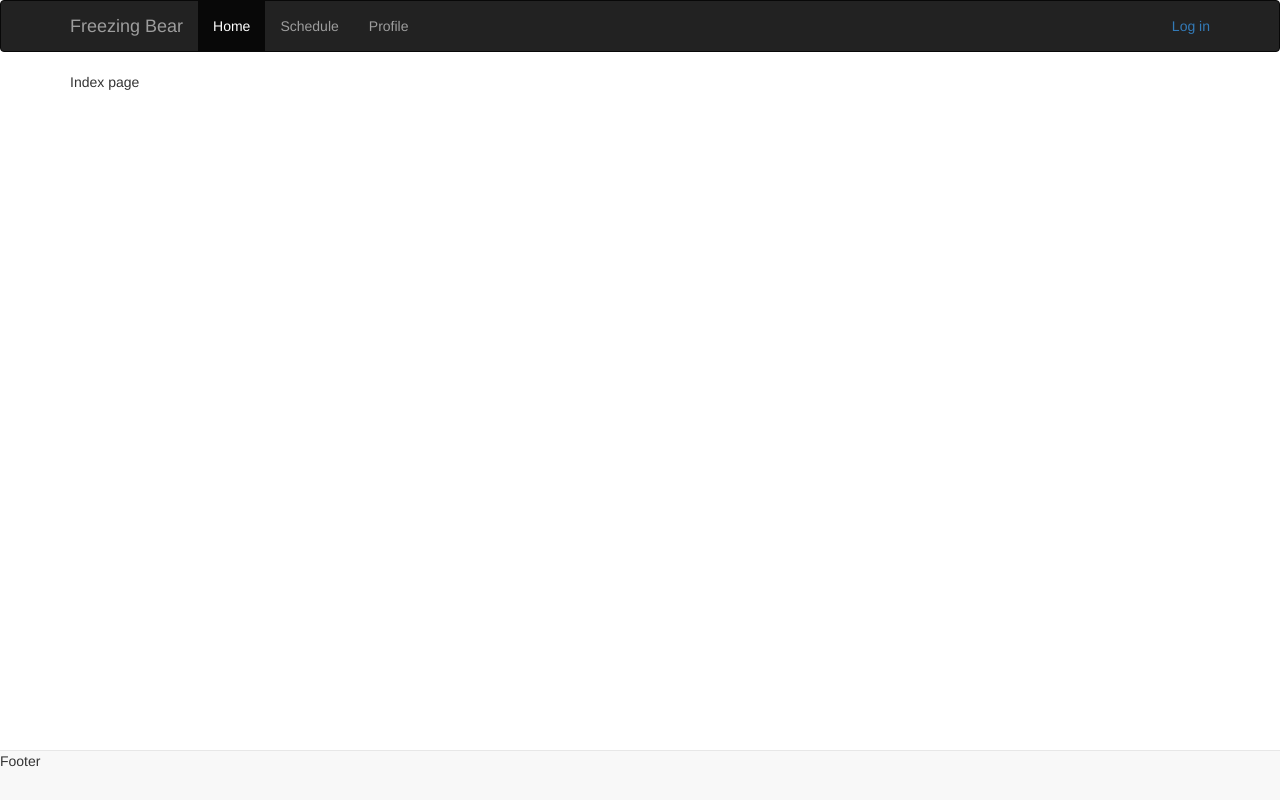
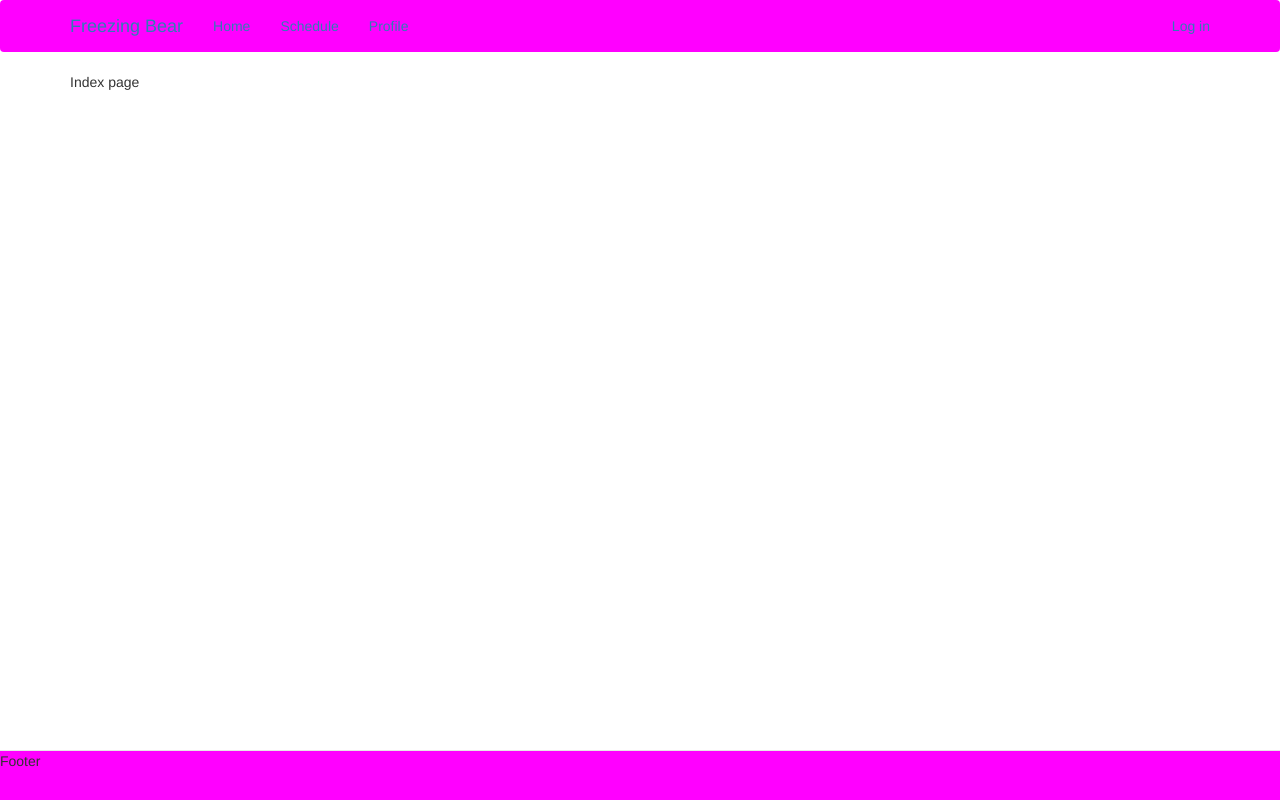
Before and after one commit to triggity/freezing-bear, a Django app: page / in a window 1280 px wide. Run offline with Django 3.2, Linux system fonts and the light colour scheme; some libraries are stand-ins or nearby versions.

Commit message:
changed nav color

```diff
--- a/static/css/base.css
+++ b/static/css/base.css
@@ -2,3 +2,6 @@
   margin-top: 15px;
   color: rgb(153, 153, 153);
 }
+.navbar {
+	background-color: magenta;
+}
--- a/templates/base.html
+++ b/templates/base.html
@@ -16,7 +16,7 @@
 
 <body>
     <div id="header">
-        <div class="navbar navbar-inverse " role="navigation">
+        <div class="navbar " role="navigation">
           <div class="container">
             <div class="navbar-header">
               <button type="button" class="navbar-toggle" data-toggle="collapse" data-target=".navbar-collapse">
```
